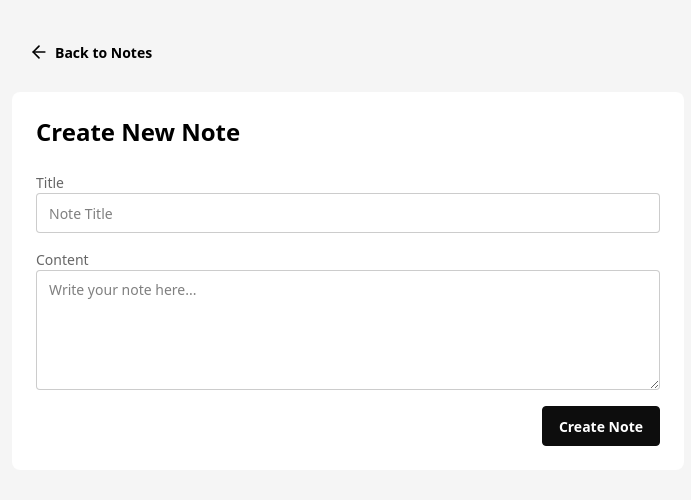
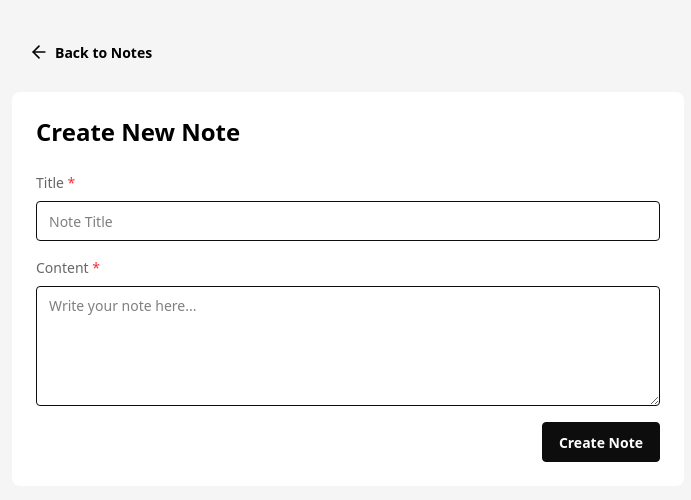
Before and after one commit to KrishnaM26/Sticky-Notes, a React (Vite) app in the folder frontend/: page /create in a window 1280 px wide. Shown: the top 500 px of the page, without its empty margins (292-983 px from the left). Built offline with nearby package versions, Linux system fonts and the light colour scheme.

Commit message:
delete button

```diff
--- a/frontend/src/components/NoteCard.jsx
+++ b/frontend/src/components/NoteCard.jsx
@@ -1,8 +1,26 @@
 import {Link} from 'react-router';
 import {PenSquareIcon, Trash2Icon} from 'lucide-react';
 import {formatDate} from '../lib/utils.js';
+import api from "../lib/axios.js";
+import toast from "react-hot-toast";
 
-const NoteCard = ({note}) => {
+const NoteCard = ({note, setNotes}) => {
+
+	const handleDelete = async (e, id) => {
+
+		e.preventDefault();
+
+		if(!window.confirm(`Are you sure you want to delete '${note.title}'`)) retun;
+
+		try{
+			await api.delete(`/notes/${id}`);
+			setNotes((prev) => prev.filter(note=>note._id != id));
+			toast.success(`'${note.title}' deleted successfully!`);
+			return;
+		}catch(err){
+			toast.error(`Error deleting '${note.title}'`);
+		}
+	}
 
 
 	return(
@@ -17,7 +35,7 @@ const NoteCard = ({note}) => {
 				</span>
 				<div className="flex item-center gap-1">
 						<PenSquareIcon className="size-6" />
-					<button className = "btn btn-ghost btn-xs text-error">
+					<button className = "btn btn-ghost btn-xs text-error" onClick={ (e)=> handleDelete(e, note._id)}>
 						<Trash2Icon className="size-6" />
 					</button>
 				</div>
--- /dev/null
+++ b/frontend/src/lib/axios.js
@@ -0,0 +1,11 @@
+import axios from "axios";
+
+
+const api = axios.create({
+
+	baseURL: "http://localhost:5001/api"
+
+})
+
+
+export default api;
--- a/frontend/src/pages/CreatePage.jsx
+++ b/frontend/src/pages/CreatePage.jsx
@@ -2,7 +2,7 @@ import {useState} from "react";
 import {Link, useNavigate} from "react-router";
 import {ArrowLeftIcon} from "lucide-react";
 import toast from "react-hot-toast";
-import axios from "axios";
+import api from "../lib/axios.js";
 
 const CreatePage = () => {
 
@@ -14,14 +14,13 @@ const CreatePage = () => {
 	const handleSubmit = async (e) => {
 		e.preventDefault();
 		if (!title.trim() || !content.trim()){
-
 				toast.error("All Fields Are Required");
 				return;
 		}
 
 		setLoading(true)
 		try{
-			await axios.post("http://localhost:5001/api/notes", {
+			await api.post("/notes", {
 				title,
 				content
 			});
@@ -54,13 +53,13 @@ const CreatePage = () => {
 							<form onSubmit={handleSubmit}>
 								<div className="form-control mb-4">
 									<label className='label'>
-										<span className = "label-text">Title</span>
+										<span className = "label-text pb-2">Title<span className="text-red-500"> *</span></span>
 									</label>
 									<br/>
 									<input
 										type="text"
 										placeholder = "Note Title"
-										className = "input input-bordered w-full"
+										className = "input input-primary w-full"
 										value ={title}
 										onChange ={ (e) => setTitle(e.target.value)}
 									/>
@@ -68,12 +67,12 @@ const CreatePage = () => {
 								</div>
 								<div className="form-control mb-4">
 									<label className = "label">
-										<span className="tabel-text">Content</span>
+										<span className="tabel-text pb-2">Content<span className="text-red-500"> *</span></span>
 									</label>
 									<br/>
 									<textarea
 										placeholder = "Write your note here..."
-										className = "textarea textarea-borderd w-full h-30"
+										className = "textarea textarea-primary w-full h-30"
 										value = {content}
 										onChange = {(e) => setContent(e.target.value)}
 									/>
@@ -83,8 +82,7 @@ const CreatePage = () => {
 								</div>
 
 
-							</form>
-						</div>
+							</form> </div>
 					</div>
 				</div>
 			</div>
--- a/frontend/src/pages/HomePage.jsx
+++ b/frontend/src/pages/HomePage.jsx
@@ -2,22 +2,21 @@ import NavBar from '../components/NavBar.jsx';
 import NoteCard from '../components/NoteCard.jsx';
 import {useState, useEffect} from "react";
 import toast from "react-hot-toast";
-import axios from "axios";
+import api from "../lib/axios";
 
 const HomePage = () => {
 
-	const [notes, setNotes] = useState(true);
+	const [notes, setNotes] = useState([]);
 	const [loading, setLoading] =  useState(true);
 
 	useEffect(() => {
 
 		const fetchNotes = async () => {
 			try{
-				const res = await axios.get("http://localhost:5001/api/notes");
+				const res = await api.get("/notes");
 				console.log(res.data);
 
 				setNotes(res.data);
-
 
 			}catch(err){
 				console.log("Error fetching notes");
@@ -34,15 +33,14 @@ const HomePage = () => {
 
 	return(
 
-	<div className = "min-h-screen">
-		<NavBar />
+	<div className = "min-h-screen"> <NavBar />
 		<div className= "max-2-7xl mx-auto p-4 mt-6">
 		{loading && <div className="text-center text-primary py-10">Loading notes...</div>}
 		{notes.length > 0 && (
 			<div className = "grid grid-cols-1 md:grid-cols-2 lg:grid-cols-3 gap-3">
 				{notes.map(note => (
 
-					<NoteCard key={note.title} note={note} />
+					<NoteCard key={note.title} note={note} setNotes={setNotes}/>
 				))}
 			</div>
 		)}
```
